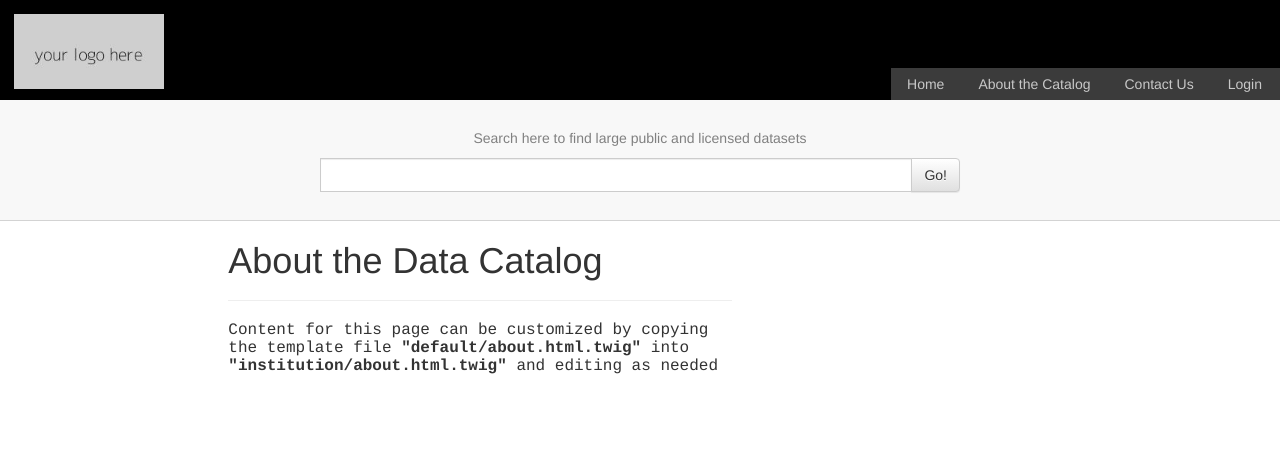
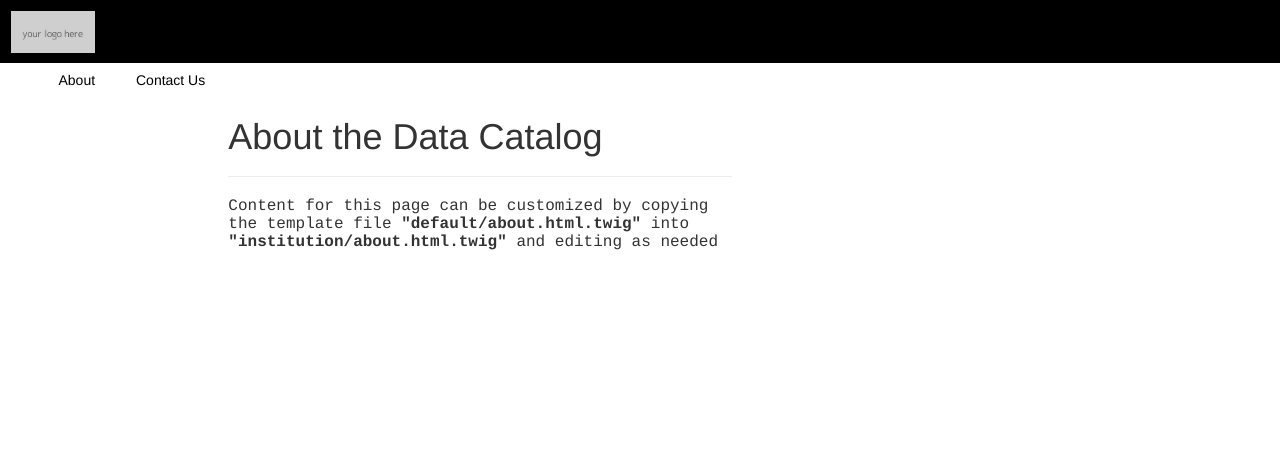
Before and after one commit to nyuhsl/data-catalog, a Symfony app: template app/Resources/views/default/about.html.twig in a window 1280 px wide. Shown: the top 461 px of the page. Run offline with Twig, Linux system fonts and the light colour scheme; the template is opened without the code that fills it, so the values that code supplies are empty; some libraries are stand-ins or nearby versions.

Commit message:
Early draft of new splash page

```diff
--- a/app/Resources/views/base.html.twig
+++ b/app/Resources/views/base.html.twig
@@ -65,48 +65,28 @@
       <a href="#maincontent" class="skip">Skip to content</a>
       <div class="page-wrapper">
       <header id="page-header">
-        <span class="logo-container">
+        <div class="logos-container">
         {# tell us where your site's logo lives in 'institution/logo.html.twig' #}
         {% include ['institution/logo.html.twig','logo.html.twig'] ignore missing %}
-        </span>
-        <span class="pagetitle">
-          <h2><a class="pagetitlelink" href="/">{{ site_name }}</a></h2>
-        </span>
-        <nav class="nav-links">
-          {% if is_granted('ROLE_USER') %}
-           <h4 id="logged-in-badge">
-             <a href="{{ path('admin_panel') }}"><span class="greeting label label-warning">Welcome!</span></a>
-           </h4>
-          {% endif %}
-          <ul class="nav nav-tabs">
-            <li class="home-nav-link {% if app.request.get('_route') == 'default_search_results'%}active{% endif %} "><a href="/">Home</a></li>
-            <li class="about-nav-link {% if app.request.get('_route') == 'about' %}active{% endif %}"><a href="{{ path('about') }}">About the Catalog</a></li>
-            <li class="contact-page-link {% if app.request.get('_route') == 'contact' %}active{% endif %}"><a href="{{ path('contact') }}">Contact Us</a></li>
+        </div>
+        <nav class="menu-bar">
+          <ul class="menu-links">
+            <li class="menu-link {% if app.request.get('_route') == 'about' %}active{% endif %}"><a href="{{ path('about') }}">About</a></li>
+            <li class="menu-link {% if app.request.get('_route') == 'contact' %}active{% endif %}"><a href="{{ path('contact') }}">Contact Us</a></li>
             {% if is_granted('ROLE_USER') %}
-              <li class="privileged-nav-link admin-page-link {% if is_granted('ROLE_USER') and adminPage is defined and adminPage==true %}active{% endif %}"><a href="{{ path('admin_panel') }}">Admin</a></li>
+              <li class="menu-link admin-menu-link {% if is_granted('ROLE_USER') and adminPage is defined and adminPage==true %}active{% endif %}"><a href="{{ path('admin_panel') }}">Admin</a></li>
             {% endif %}
             {% if is_granted('ROLE_USER') %}
-              <li class="privileged-nav-link"><a href="{{ path('logout') }}">Logout</a></li>
-            {% else %}
-              <li class="login-link hidden-xs"><a href="{{ path('login_route') }}">Login</a></li>
+              <li class="menu-link logout-link"><a href="{{ path('logout') }}">Logout</a></li>
             {% endif %}
-
           </ul>
         </nav>
       </header>
-      <div id="search-header">
-        <div class="row">
-          <p class="search-box-description">Search here to find large public and licensed datasets</p>
-          <form id="keyword-search-form" class="input-group">
-              <label for="keyword-search-input">search terms</label>
-              <input type="text" class="form-control" id="keyword-search-input">
-              <span class="input-group-btn">
-                <button id="keyword-search-submit" class="btn btn-default" type="submit">Go!</button>
-              </span>
-          </form>
-
-        </div><!-- /.row -->
-      </div>
+      {% if app.request.get("_route") == 'homepage' %}
+        {% include ['frontpage_search_bar.html.twig'] ignore missing %}
+      {% else %}
+        {% include ['search_bar.html.twig'] ignore missing %}
+      {% endif %}
       <div id="maincontent" class="content-container">
 
       {# ADMIN NAV SIDEBAR #}
--- a/web/css/style.css
+++ b/web/css/style.css
@@ -32,16 +32,17 @@ http://ryanfait.com/
   height:50px;
 }
 #page-header {
- height:100px;
- background: black;
+  background: black;
   position:relative;
-  padding:1em;
 }
 #page-header span {
   display:inline-block;
 }
 #header-logo {
-  height:75px;
+  height:42px;
+}
+.logos-container {
+  padding:.75em;
 }
 #content-wrapper {
   margin-bottom:5em;
@@ -52,10 +53,10 @@ http://ryanfait.com/
 .page-header.entities-list {
     overflow:hidden;
 }
-.pagetitle {
+.frontpage-sitename {
   color:white;
   vertical-align:bottom;
-  margin-left:3em;
+  margin-bottom:1.25em;
 }
 .pagetitlelink {
   color:rgb(243,243,243);
@@ -76,42 +77,43 @@ http://ryanfait.com/
   text-decoration:underline;
 }
 
-.nav-links {
+.menu-bar {
+  background:white;
+  width:100%;
+}
+.menu-links {
+  border-bottom:none;
+  list-style-type:none;
+  margin-bottom:0;
+}
+.menu-links li {
+  margin-bottom:0px;
   display:inline-block;
-  position:absolute;
-  bottom:0;
-  right:0;
+  padding:.5em .25em;;
+
 }
-
-.nav-tabs {
-  border-bottom:none;
-}
-.nav-tabs li {
-  margin-bottom:0px;
-}
-.nav-tabs>li>a {
+.menu-links>li>a {
   border-radius:2px 2px 0px 0px;
-
-  height:32px;
-}
-.nav-tabs>li>a {
-  padding:5px 15px;
-  color:rgb(200,200,200);
-}
-.nav-tabs>li>a:hover {
   color:black;
 }
-.nav-tabs>li:hover {
+.menu-links>li>a {
+  padding:5px 15px;
 }
-.nav-tabs>li.active>a {
-  background:#f8f8f8;
+.menu-links>li>a:hover {
+  color:#580f8b;
+  background:white;
+  border:none;
+  text-decoration:none;
+}
+.menu-links>li:hover {
+  background:white;
+}
+.menu-links>li.active>a {
   margin-right:0px;
 }
-.nav-tabs>li:not(.active) {
-  background: rgba(140,140,140,.42);
+.menu-links>li:not(.active) {
 }
-.nav-tabs>li.privileged-nav-link>a {
-  color:rgb(236, 161, 108);
+.menu-links>li.privileged-nav-link>a {
 }
 
 
@@ -163,6 +165,9 @@ a.skip:hover {
   width: 1px;
   text-align: left;
   overflow: hidden;
+}
+#keyword-search-form.input-group {
+  width:100%;
 }
 
 
@@ -283,12 +288,44 @@ li span.facet-numresults {
 .search-box-description {
 color:gray;
 }
-#search-header {
+#frontpage-search-container {
   text-align:center;
-  background:#f8f8f8;
+  background:black;
   width:100%;
   border-bottom:1px solid lightgray;
   padding:2em 15px;
+  margin-bottom:2em;
+}
+#frontpage-search-form-container {
+  margin:auto;
+  margin-bottom:-72px;
+  width:600px;
+}
+#frontpage-search-form-container #keyword-search-input {
+  padding:.75em;
+  height:auto;
+  font-size:1.25em;
+  background:#f7f7f7;
+}
+#frontpage-search-form-container #keyword-search-submit {
+  border-radius:0;
+  padding:.75em;
+  background: #580f8b;
+  background-image:none;
+  color:white;
+  text-shadow:none;
+  border:1px solid #580f8b;
+  font-size:1.25em;
+  margin-left:0px;
+}
+#frontpage-search-form-container #keyword-search-submit:hover {
+  background:#692d96;
+}
+#frontpage-search-form-container .input-group-btn {
+  font-size:inherit;
+}
+#frontpage-search-hints {
+  text-align:left;
 }
 
 
```
Also changed, not shown: app/Resources/views/default/index.html.twig (added, +13 -0 lines), app/Resources/views/frontpage_search_bar.html.twig (added, +18 -0 lines), src/AppBundle/Controller/GeneralController.php (+14 -2 lines), 1 other file.
